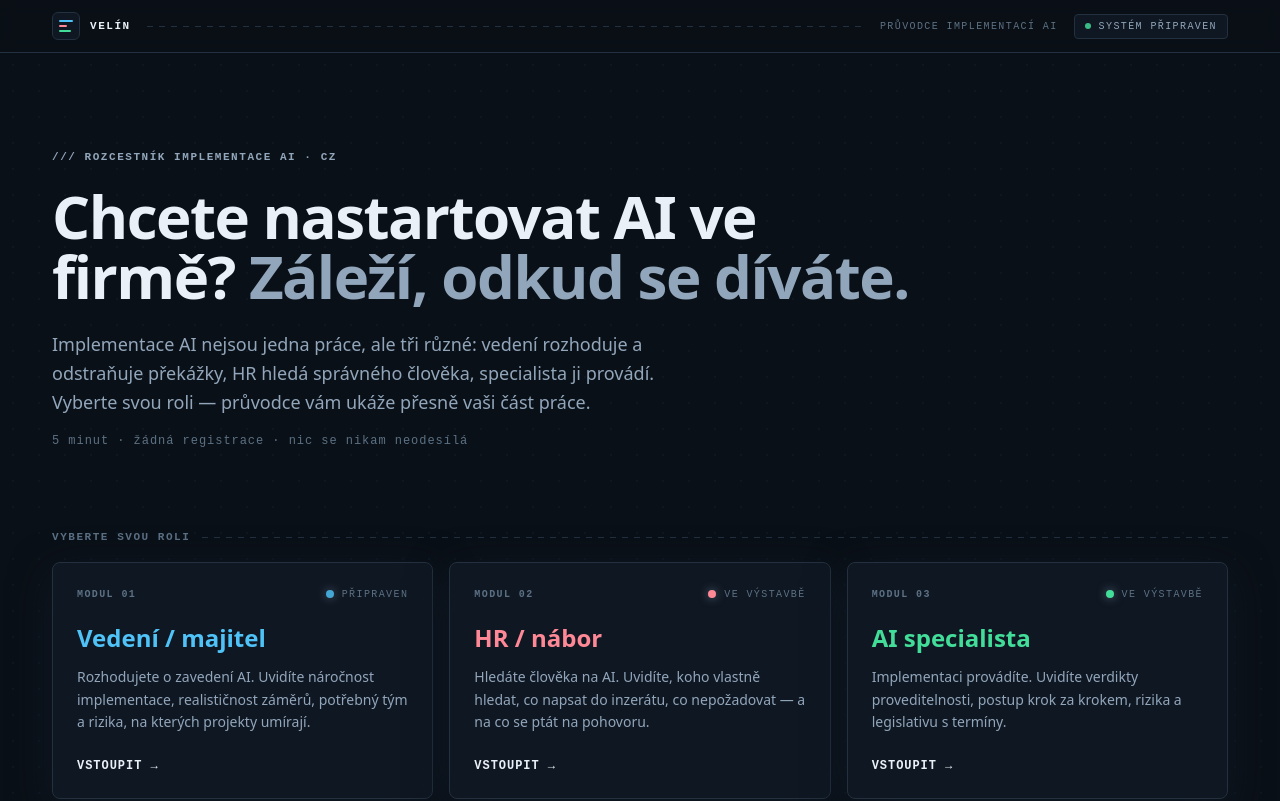
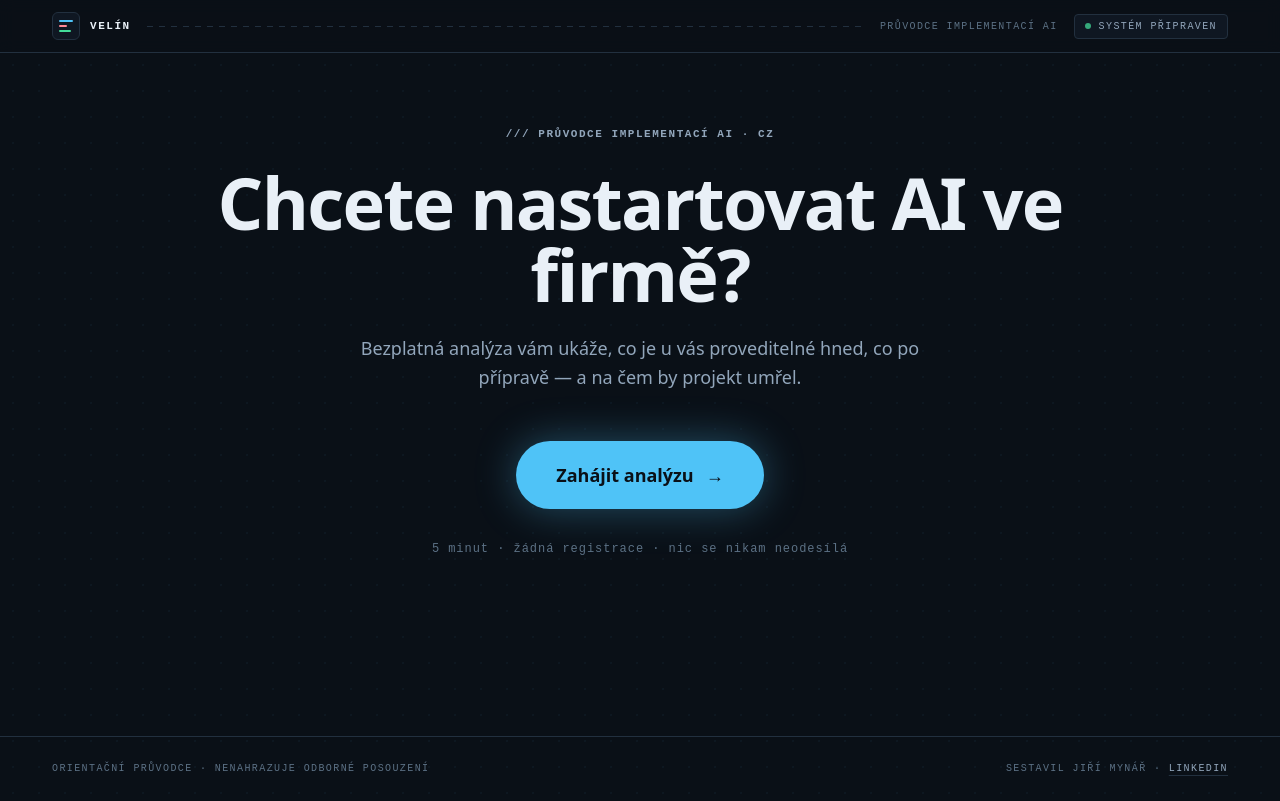
Before and after one commit to JiriMynar/AI-web, a React (Vite) app: page / in a window 1280 px wide. Shown: the top 801 px of the page. Built offline with nearby package versions, Linux system fonts and the light colour scheme.

Commit message:
landing: úderný vstup s kulatým CTA „Zahájit analýzu“; výběr role přesunut na novou stránku /vyber

```diff
--- a/src/App.tsx
+++ b/src/App.tsx
@@ -2,6 +2,7 @@ import { Suspense, lazy } from "react";
 import { Route, Routes } from "react-router-dom";
 import Shell from "./design/Shell";
 import Landing from "./pages/Landing";
+import Vyber from "./pages/Vyber";
 
 /*
  * Striktní oddělení rolí: každá role je samostatný lazy modul.
@@ -23,6 +24,7 @@ export default function App() {
       >
         <Routes>
           <Route path="/" element={<Landing />} />
+          <Route path="/vyber" element={<Vyber />} />
           <Route path="/vedeni/*" element={<Vedeni />} />
           <Route path="/hr/*" element={<Hr />} />
           <Route path="/specialista/*" element={<Specialista />} />
--- a/src/pages/Landing.tsx
+++ b/src/pages/Landing.tsx
@@ -1,131 +1,70 @@
 import { Link } from "react-router-dom";
 import { motion, useReducedMotion } from "framer-motion";
-import { Eyebrow, Lamp, Reveal } from "../design/primitives";
+import { Eyebrow } from "../design/primitives";
 import { useSeo } from "../lib/seo";
 
-const ROLES = [
-  {
-    to: "/vedeni",
-    code: "MODUL 01",
-    lamp: "bg-vedeni",
-    border: "hover:border-vedeni/60",
-    text: "text-vedeni",
-    title: "Vedení / majitel",
-    desc: "Rozhodujete o zavedení AI. Uvidíte náročnost implementace, realističnost záměrů, potřebný tým a rizika, na kterých projekty umírají.",
-    state: "PŘIPRAVEN",
-  },
-  {
-    to: "/hr",
-    code: "MODUL 02",
-    lamp: "bg-hr",
-    border: "hover:border-hr/60",
-    text: "text-hr",
-    title: "HR / nábor",
-    desc: "Hledáte člověka na AI. Uvidíte, koho vlastně hledat, co napsat do inzerátu, co nepožadovat — a na co se ptát na pohovoru.",
-    state: "VE VÝSTAVBĚ",
-  },
-  {
-    to: "/specialista",
-    code: "MODUL 03",
-    lamp: "bg-spec",
-    border: "hover:border-spec/60",
-    text: "text-spec",
-    title: "AI specialista",
-    desc: "Implementaci provádíte. Uvidíte verdikty proveditelnosti, postup krok za krokem, rizika a legislativu s termíny.",
-    state: "VE VÝSTAVBĚ",
-  },
-];
-
+/** Vstupní obrazovka — jediný cíl: dovést návštěvníka k zahájení analýzy. */
 export default function Landing() {
   useSeo(
     "Velín — průvodce implementací AI ve firmě",
-    "Bezplatný interaktivní průvodce implementací AI pro české firmy. Vyberte svou roli — vedení, HR, nebo specialista — a získejte konkrétní postup."
+    "Bezplatný interaktivní průvodce implementací AI pro české firmy. Zahajte analýzu a získejte konkrétní postup, verdikty proveditelnosti a rizika."
   );
   const reduce = useReducedMotion();
 
   return (
-    <div className="mx-auto max-w-shell px-5">
-      {/* Hero */}
-      <section className="pb-14 pt-16 sm:pb-20 sm:pt-24">
-        <Eyebrow tone="text-dim">/// ROZCESTNÍK IMPLEMENTACE AI · CZ</Eyebrow>
+    <div className="mx-auto flex max-w-shell flex-col items-center px-5 text-center">
+      <section className="flex min-h-[72vh] flex-col items-center justify-center py-16">
+        <motion.div
+          initial={reduce ? false : { opacity: 0, y: 10 }}
+          animate={{ opacity: 1, y: 0 }}
+          transition={{ duration: 0.3, ease: "easeOut" }}
+        >
+          <Eyebrow tone="text-dim">/// PRŮVODCE IMPLEMENTACÍ AI · CZ</Eyebrow>
+        </motion.div>
+
         <motion.h1
           initial={reduce ? false : { opacity: 0, y: 18 }}
           animate={{ opacity: 1, y: 0 }}
-          transition={{ duration: 0.35, ease: "easeOut" }}
-          className="mt-5 max-w-4xl text-4xl font-semibold leading-[1.06] tracking-tight sm:text-6xl"
+          transition={{ duration: 0.35, delay: 0.08, ease: "easeOut" }}
+          className="mt-6 max-w-4xl text-4xl font-semibold leading-[1.05] tracking-tight sm:text-7xl"
         >
-          Chcete nastartovat AI ve firmě?{" "}
-          <span className="text-dim">Záleží, odkud se díváte.</span>
+          Chcete nastartovat AI ve firmě?
         </motion.h1>
+
         <motion.p
           initial={reduce ? false : { opacity: 0, y: 14 }}
           animate={{ opacity: 1, y: 0 }}
-          transition={{ duration: 0.3, delay: 0.12, ease: "easeOut" }}
-          className="mt-6 max-w-2xl text-lg leading-relaxed text-dim"
+          transition={{ duration: 0.3, delay: 0.18, ease: "easeOut" }}
+          className="mt-6 max-w-xl text-lg leading-relaxed text-dim"
         >
-          Implementace AI nejsou jedna práce, ale tři různé: vedení rozhoduje a odstraňuje
-          překážky, HR hledá správného člověka, specialista ji provádí. Vyberte svou roli —
-          průvodce vám ukáže přesně vaši část práce.
+          Bezplatná analýza vám ukáže, co je u vás proveditelné hned, co po
+          přípravě — a na čem by projekt umřel.
         </motion.p>
+
+        <motion.div
+          initial={reduce ? false : { opacity: 0, scale: 0.92 }}
+          animate={{ opacity: 1, scale: 1 }}
+          transition={{ duration: 0.3, delay: 0.3, ease: "easeOut" }}
+          className="mt-12"
+        >
+          <Link
+            to="/vyber"
+            className="group inline-flex items-center gap-3 rounded-full bg-vedeni px-10 py-5 text-lg font-semibold text-bg shadow-[0_0_40px_rgba(79,195,247,0.35)] transition-[transform,box-shadow] duration-200 hover:-translate-y-1 hover:shadow-[0_0_60px_rgba(79,195,247,0.5)]"
+          >
+            Zahájit analýzu
+            <span aria-hidden className="transition-transform duration-200 group-hover:translate-x-1">→</span>
+          </Link>
+        </motion.div>
+
         <motion.p
           initial={reduce ? false : { opacity: 0 }}
           animate={{ opacity: 1 }}
-          transition={{ duration: 0.3, delay: 0.22 }}
-          className="mt-4 font-mono text-xs tracking-wide2 text-faint"
+          transition={{ duration: 0.3, delay: 0.45 }}
+          className="mt-8 font-mono text-xs tracking-wide2 text-faint"
         >
           5 minut · žádná registrace · nic se nikam neodesílá
         </motion.p>
       </section>
-
-      {/* Výběr role */}
-      <section className="pb-20">
-        <div className="mb-4 flex items-center gap-3">
-          <Eyebrow>VYBERTE SVOU ROLI</Eyebrow>
-          <div className="telemetry-sep flex-1" aria-hidden />
-        </div>
-        <div className="grid gap-4 md:grid-cols-3">
-          {ROLES.map((r, i) => (
-            <Reveal key={r.to} delay={i * 0.06}>
-              <Link
-                to={r.to}
-                className={`group flex h-full flex-col rounded-lg border border-line bg-panel p-6 shadow-panel transition-[border-color,transform] duration-200 hover:-translate-y-1 ${r.border}`}
-              >
-                <div className="flex items-center justify-between">
-                  <span className="font-mono text-[10px] font-semibold tracking-label text-faint">{r.code}</span>
-                  <span className="flex items-center gap-2 font-mono text-[10px] tracking-label text-faint">
-                    <Lamp tone={r.lamp} pulse={r.state === "PŘIPRAVEN"} />
-                    {r.state}
-                  </span>
-                </div>
-                <h2 className={`mt-5 text-2xl font-semibold ${r.text}`}>{r.title}</h2>
-                <p className="mt-3 flex-1 text-sm leading-relaxed text-dim">{r.desc}</p>
-                <span className="mt-6 font-mono text-xs font-semibold tracking-wide2 text-ink">
-                  VSTOUPIT <span className="inline-block transition-transform duration-200 group-hover:translate-x-1">→</span>
-                </span>
-              </Link>
-            </Reveal>
-          ))}
-        </div>
-      </section>
-
-      {/* Proč to existuje */}
-      <section className="border-t border-linesoft pb-20 pt-12">
-        <div className="grid gap-10 md:grid-cols-3">
-          {[
-            { big: "95 %", t: "pilotů GenAI nepřinese měřitelný dopad", d: "Podle MIT (2025). Příčinou není technologie, ale chybějící napojení na procesy a data — přesně to průvodce hlídá." },
-            { big: "60–80 %", t: "času projektu padne na data a procesy", d: "Samotná AI je menšina práce. Průvodce vám řekne, kolik té neviditelné většiny vás čeká." },
-            { big: "3 role", t: "tři různé práce, tři různé výstupy", d: "Vedení dostane rozhodovací podklad, HR podklad pro nábor, specialista postup. Každý jen to svoje." },
-          ].map((b, i) => (
-            <Reveal key={b.big} delay={i * 0.05}>
-              <div>
-                <div className="font-mono text-3xl font-semibold tracking-tight text-ink">{b.big}</div>
-                <div className="mt-2 text-sm font-semibold text-ink">{b.t}</div>
-                <p className="mt-1.5 text-sm leading-relaxed text-dim">{b.d}</p>
-              </div>
-            </Reveal>
-          ))}
-        </div>
-      </section>
     </div>
   );
 }
--- /dev/null
+++ b/src/pages/Vyber.tsx
@@ -0,0 +1,104 @@
+import { Link } from "react-router-dom";
+import { Eyebrow, Lamp, Reveal } from "../design/primitives";
+import { useSeo } from "../lib/seo";
+
+const ROLES = [
+  {
+    to: "/vedeni",
+    code: "MODUL 01",
+    lamp: "bg-vedeni",
+    border: "hover:border-vedeni/60",
+    text: "text-vedeni",
+    title: "Vedení / majitel",
+    desc: "Rozhodujete o zavedení AI. Uvidíte náročnost implementace, realističnost záměrů, potřebný tým a rizika, na kterých projekty umírají.",
+    state: "PŘIPRAVEN",
+  },
+  {
+    to: "/hr",
+    code: "MODUL 02",
+    lamp: "bg-hr",
+    border: "hover:border-hr/60",
+    text: "text-hr",
+    title: "HR / nábor",
+    desc: "Hledáte člověka na AI. Uvidíte, koho vlastně hledat, co napsat do inzerátu, co nepožadovat — a na co se ptát na pohovoru.",
+    state: "VE VÝSTAVBĚ",
+  },
+  {
+    to: "/specialista",
+    code: "MODUL 03",
+    lamp: "bg-spec",
+    border: "hover:border-spec/60",
+    text: "text-spec",
+    title: "AI specialista",
+    desc: "Implementaci provádíte. Uvidíte verdikty proveditelnosti, postup krok za krokem, rizika a legislativu s termíny.",
+    state: "VE VÝSTAVBĚ",
+  },
+];
+
+/** Výběr perspektivy — analýza se liší podle role, kterou ve firmě máte. */
+export default function Vyber() {
+  useSeo(
+    "Vyberte svou roli — Velín",
+    "Implementace AI jsou tři různé práce: vedení rozhoduje, HR hledá člověka, specialista ji provádí. Vyberte svou perspektivu."
+  );
+
+  return (
+    <div className="mx-auto max-w-shell px-5">
+      <section className="pb-10 pt-14 sm:pt-20">
+        <Eyebrow tone="text-dim">/// KROK 1 · VOLBA PERSPEKTIVY</Eyebrow>
+        <h1 className="mt-4 max-w-3xl text-3xl font-semibold leading-tight tracking-tight sm:text-5xl">
+          Odkud se na AI díváte?
+        </h1>
+        <p className="mt-4 max-w-2xl leading-relaxed text-dim">
+          Implementace AI nejsou jedna práce, ale tři různé: vedení rozhoduje a odstraňuje
+          překážky, HR hledá správného člověka, specialista ji provádí. Vyberte svou roli —
+          analýza vám ukáže přesně vaši část práce.
+        </p>
+      </section>
+
+      <section className="pb-16">
+        <div className="grid gap-4 md:grid-cols-3">
+          {ROLES.map((r, i) => (
+            <Reveal key={r.to} delay={i * 0.06}>
+              <Link
+                to={r.to}
+                className={`group flex h-full flex-col rounded-lg border border-line bg-panel p-6 shadow-panel transition-[border-color,transform] duration-200 hover:-translate-y-1 ${r.border}`}
+              >
+                <div className="flex items-center justify-between">
+                  <span className="font-mono text-[10px] font-semibold tracking-label text-faint">{r.code}</span>
+                  <span className="flex items-center gap-2 font-mono text-[10px] tracking-label text-faint">
+                    <Lamp tone={r.lamp} pulse={r.state === "PŘIPRAVEN"} />
+                    {r.state}
+                  </span>
+                </div>
+                <h2 className={`mt-5 text-2xl font-semibold ${r.text}`}>{r.title}</h2>
+                <p className="mt-3 flex-1 text-sm leading-relaxed text-dim">{r.desc}</p>
+                <span className="mt-6 font-mono text-xs font-semibold tracking-wide2 text-ink">
+                  VSTOUPIT <span className="inline-block transition-transform duration-200 group-hover:translate-x-1">→</span>
+                </span>
+              </Link>
+            </Reveal>
+          ))}
+        </div>
+      </section>
+
+      <section className="border-t border-linesoft pb-20 pt-12">
+        <div className="grid gap-10 md:grid-cols-3">
+          {[
+            { big: "95 %", t: "pilotů GenAI nepřinese měřitelný dopad", d: "Podle MIT (2025). Příčinou není technologie, ale chybějící napojení na procesy a data — přesně to analýza hlídá." },
+            { big: "60–80 %", t: "času projektu padne na data a procesy", d: "Samotná AI je menšina práce. Analýza vám řekne, kolik té neviditelné většiny vás čeká." },
+            { big: "3 role", t: "tři různé práce, tři různé výstupy", d: "Vedení dostane rozhodovací podklad, HR podklad pro nábor, specialista postup. Každý jen to svoje." },
+          ].map((b, i) => (
+            <Reveal key={b.big} delay={i * 0.05}>
+              <div>
+                <div className="font-mono text-3xl font-semibold tracking-tight text-ink">{b.big}</div>
+                <div className="mt-2 text-sm font-semibold text-ink">{b.t}</div>
+                <p className="mt-1.5 text-sm leading-relaxed text-dim">{b.d}</p>
+              </div>
+            </Reveal>
+          ))}
+        </div>
+      </section>
+    </div>
+  );
+}
```
Also changed, not shown: 1 other file (tests, documents, lock files or other folders).
